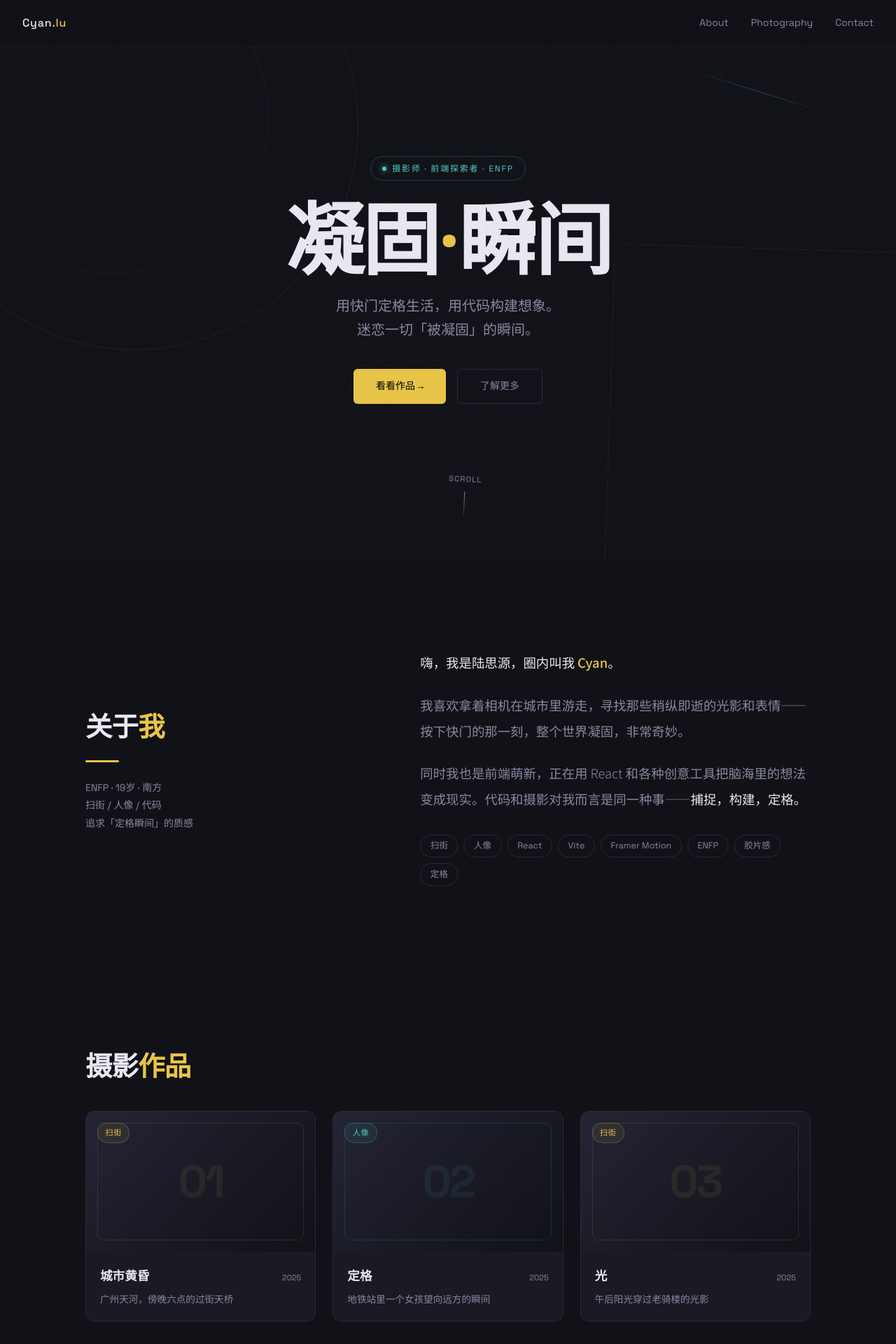
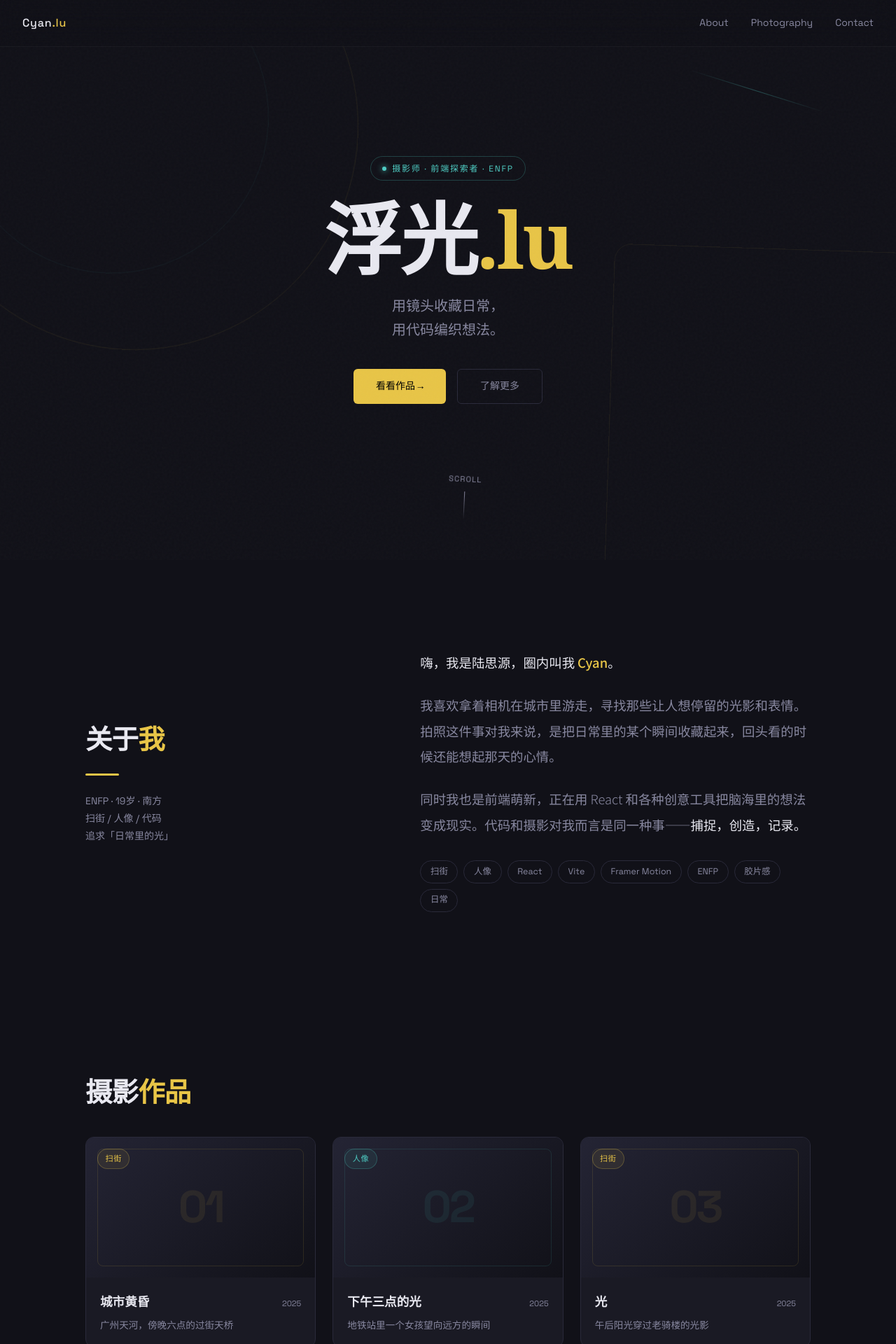
Before and after one commit to just-cyan-lu/cyan-site, a React (Vite) app: page / in a window 1280 px wide. Shown: the top 1920 px of the page at 70% size. Built offline with nearby package versions, Linux system fonts and the light colour scheme.

Commit message:
refactor: 淡化时停元素，改用轻盈日常风格

```diff
--- a/src/pages/Home.tsx
+++ b/src/pages/Home.tsx
@@ -246,7 +246,7 @@ const Hero = () => {
             margin-bottom: 1.2rem;
           `}
         >
-          凝固<span css={css`color: var(--color-primary)`}>·</span>瞬间
+          浮光<span css={css`color: var(--color-primary)`}>.lu</span>
         </motion.h1>
 
         {/* 副标题 */}
@@ -263,8 +263,8 @@ const Hero = () => {
             font-weight: 300;
           `}
         >
-          用快门定格生活，用代码构建想象。<br />
-          迷恋一切「被凝固」的瞬间。
+          用镜头收藏日常，<br />
+          用代码编织想法。
         </motion.p>
 
         {/* CTA 按钮 */}
@@ -409,7 +409,7 @@ const About = () => (
         >
           ENFP · 19岁 · 南方<br />
           扫街 / 人像 / 代码<br />
-          追求「定格瞬间」的质感
+          追求「日常里的光」
         </p>
       </div>
 
@@ -435,7 +435,7 @@ const About = () => (
             font-weight: 300;
           `}
         >
-          我喜欢拿着相机在城市里游走，寻找那些稍纵即逝的光影和表情——按下快门的那一刻，整个世界凝固，非常奇妙。
+          我喜欢拿着相机在城市里游走，寻找那些让人想停留的光影和表情。拍照这件事对我来说，是把日常里的某个瞬间收藏起来，回头看的时候还能想起那天的心情。
         </p>
         <p
           css={css`
@@ -445,7 +445,7 @@ const About = () => (
             font-weight: 300;
           `}
         >
-          同时我也是前端萌新，正在用 React 和各种创意工具把脑海里的想法变成现实。代码和摄影对我而言是同一种事——<em css={css`font-style: normal; color: var(--color-text);`}>捕捉，构建，定格。</em>
+          同时我也是前端萌新，正在用 React 和各种创意工具把脑海里的想法变成现实。代码和摄影对我而言是同一种事——<em css={css`font-style: normal; color: var(--color-text);`}>捕捉，创造，记录。</em>
         </p>
 
         {/* 标签列表 */}
@@ -457,7 +457,7 @@ const About = () => (
             margin-top: 2rem;
           `}
         >
-          {['扫街', '人像', 'React', 'Vite', 'Framer Motion', 'ENFP', '胶片感', '定格'].map((tag) => (
+          {['扫街', '人像', 'React', 'Vite', 'Framer Motion', 'ENFP', '胶片感', '日常'].map((tag) => (
             <span
               key={tag}
               css={css`
@@ -494,7 +494,7 @@ const Photography = () => {
       color: '#e8c547',
     },
     {
-      title: '定格',
+      title: '下午三点的光',
       desc: '地铁站里一个女孩望向远方的瞬间',
       tag: '人像',
       year: '2025',
@@ -795,7 +795,7 @@ const Footer = () => (
         © {new Date().getFullYear()} 陆思源 <span css={css`color: var(--color-primary)`}>Cyan</span>
       </span>
       <span css={css`letter-spacing: 0.05em;`}>
-        用快门定格，用代码构建
+        用快门记录，用代码创造
       </span>
     </div>
   </footer>
```
